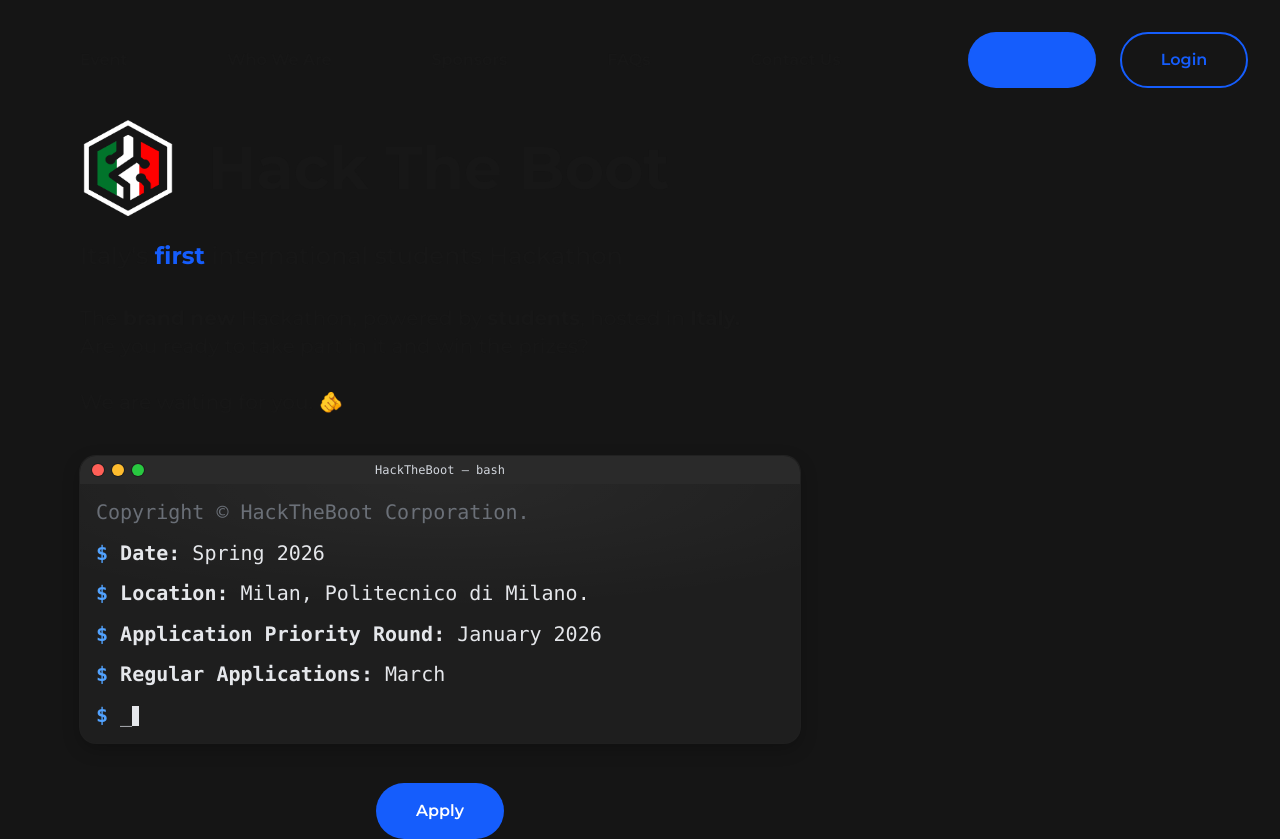
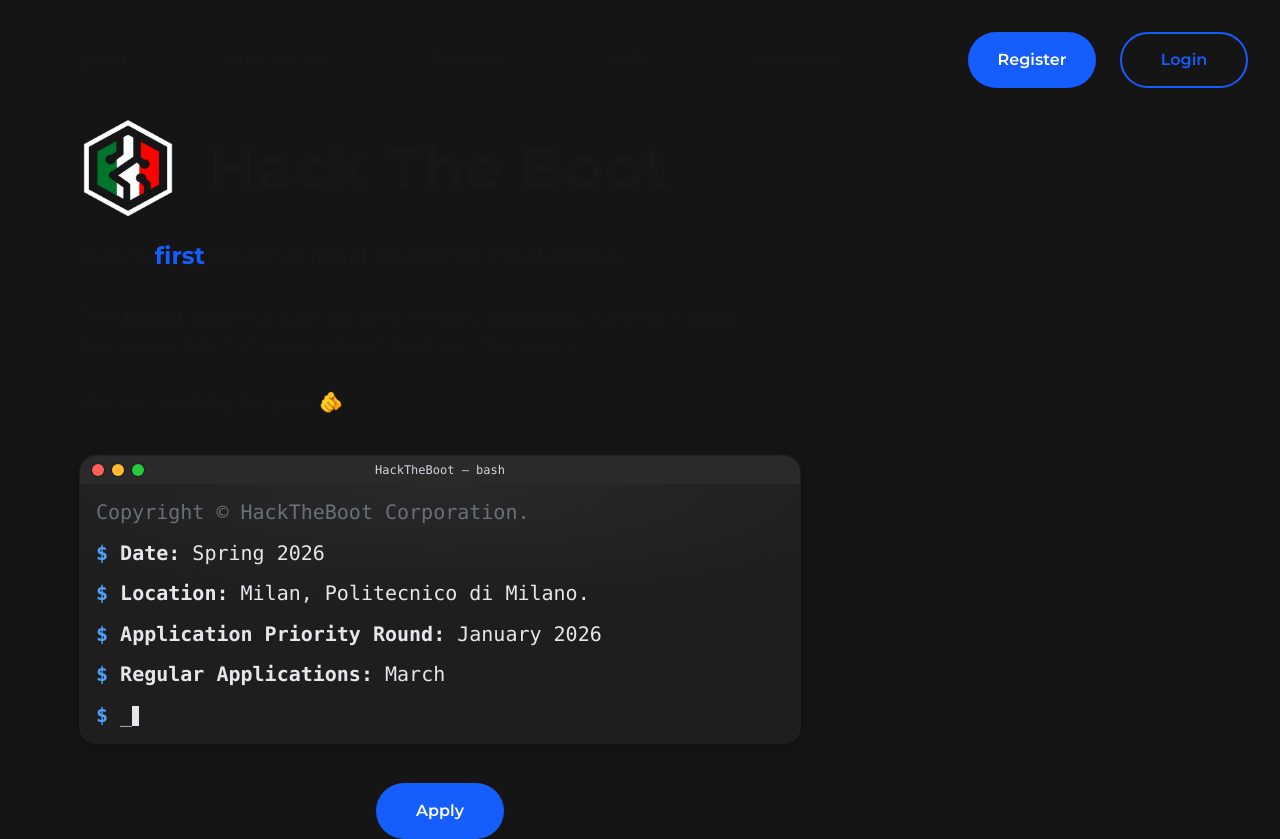
Before and after one commit to Hack-the-boot/website, a Next.js app: page / in a window 1280 px wide. Built offline with nearby package versions, Linux system fonts and the light colour scheme.

Commit message:
Different Primary Button Context

```diff
--- a/components/NavBar.tsx
+++ b/components/NavBar.tsx
@@ -15,7 +15,7 @@
 
             {/* right side: buttons */}
             <div className="nav-actions">
-                <PrimaryButton />
+                <PrimaryButton> Register </PrimaryButton>
                 <SecondaryButton />
             </div>
         </nav>
```
